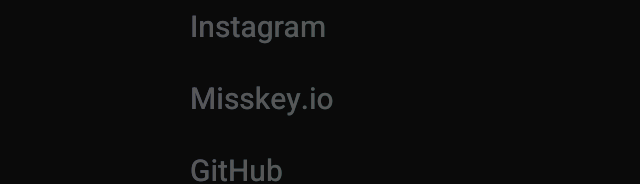
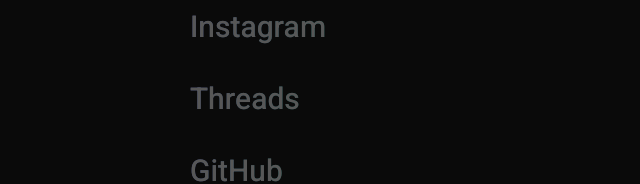
Before and after one commit to prismistim/snowsphere-portal, a React (Vite) app: page / in a window 1280 px wide. Shown: the part 759-943 px from the top of the page, without its empty margins (218-858 px from the left). Built offline with nearby package versions, Linux system fonts and the light colour scheme; a web font is replaced by a local one.

Commit message:
change: 通常のLinkListではfediverseを表示しないように変更

```diff
--- a/src/assets/index.json
+++ b/src/assets/index.json
@@ -17,43 +17,77 @@
   },
   "links": [
     {
+      "url": "https://misskey.io/@snowsphere",
+      "category": [
+        "fediverse",
+        "misskey"
+      ],
+      "title": "Misskey.io"
+    },
+    {
+      "url": "https://mstdn.jp/@snowsphere",
+      "category": [
+        "fediverse",
+        "misskey"
+      ],
+      "title": "mstdn.jp"
+    },
+    {
+      "url": "https://submarin.online/@snowsphere",
+      "category": [
+        "fediverse",
+        "mastodon"
+      ],
+      "title": "Submarine"
+    },
+    {
       "url": "https://snowsphere.net/",
+      "category": ["website"],
       "title": "Portfolio"
     },
     {
       "url": "https://twitter.com/prismist_m",
+      "category": ["social"],
       "title": "Twitter"
     },
     {
       "url": "https://instagram.com/snowsphere",
+      "category": ["social", "photo"],
       "title": "Instagram"
     },
     {
-      "url": "https://misskey.io/@snowsphere",
-      "title": "Misskey.io"
+      "url": "https://www.threads.net/@snowsphere",
+      "category": ["social"],
+      "title": "Threads"
     },
     {
       "url": "https://github.com/prismistim",
+      "category": ["social", "dev"],
       "title": "GitHub"
     },
     {
       "url": "https://soundcloud.com/snowsphere_sc",
+      "category": ["social", "music"],
       "title": "SoundCloud"
     },
     {
       "url": "https://last.fm/user/Prismist-M",
+      "category": ["social", "music"],
       "title": "Last.fm"
     },
     {
       "url": "https://www.youtube.com/@snowsphere",
+      "category": ["social", "video"],
       "title": "YouTube"
     },
     {
       "url": "https://bandcamp.com/snowsphere",
+      "category": ["social", "music"],
       "title": "Bandcamp (user)"
     },
     {
       "url": "https://aoi-wakusei.bandcamp.com/",
+      "category": ["social", "music"],
       "title": "Bandcamp (artist)"
     }
   ]
--- a/src/components/LinkList/LinkList.tsx
+++ b/src/components/LinkList/LinkList.tsx
@@ -21,7 +21,7 @@
 }
 
 const LinkList: React.FC = () => {
-  const links: LinkList[] = indexJson.links
+  const links: LinkList[] = indexJson.links.filter((item) => !item.category.includes('fediverse'))
 
   return (
     <div>
```
